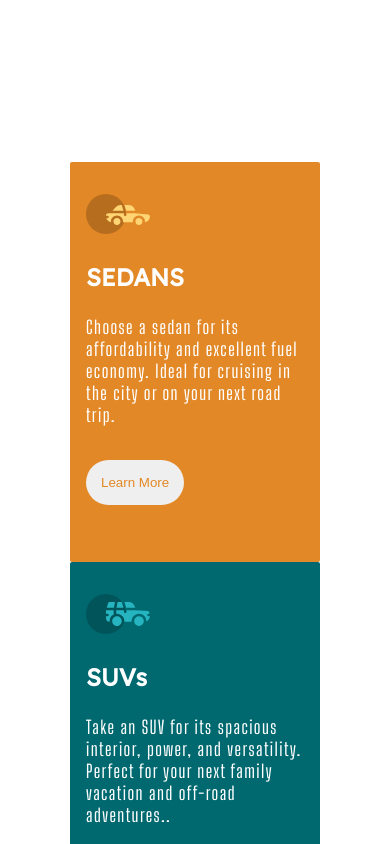
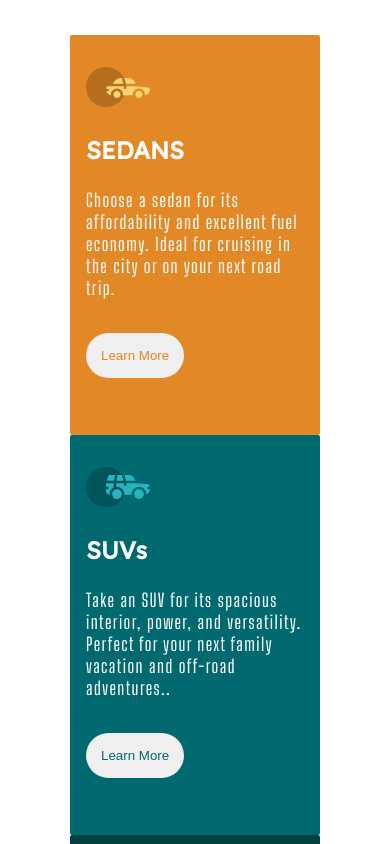
Before and after one commit to Subhi-c/3-column-card, a plain HTML site: page index.html in a window 390 px wide. Shown: the top 844 px of the page. Drawn offline with Linux system fonts and the light colour scheme.

Commit message:
Update index.html

```diff
--- a/index.html
+++ b/index.html
@@ -32,7 +32,7 @@
       .main{
         margin-top: 2px;
         flex-direction: column;
-        height: 180vh
+        height: 150vh
           ;
       }
       .box{
```
